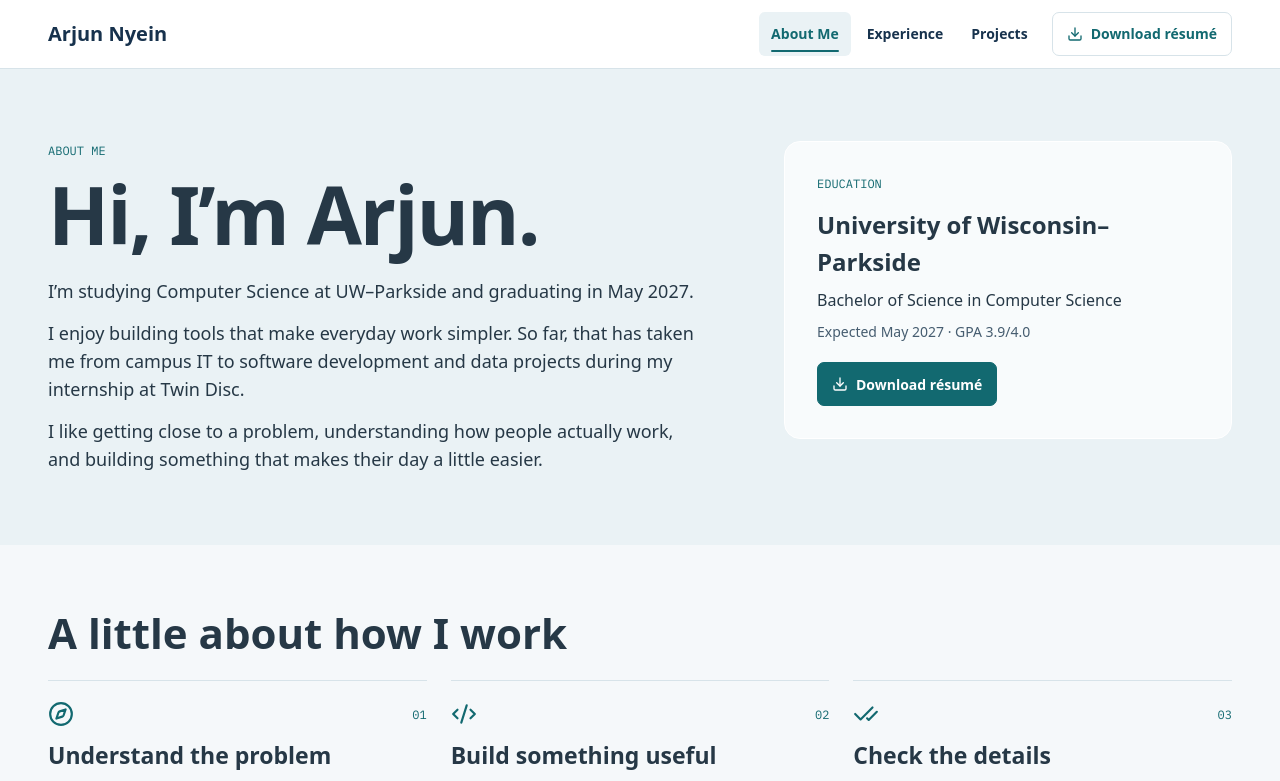
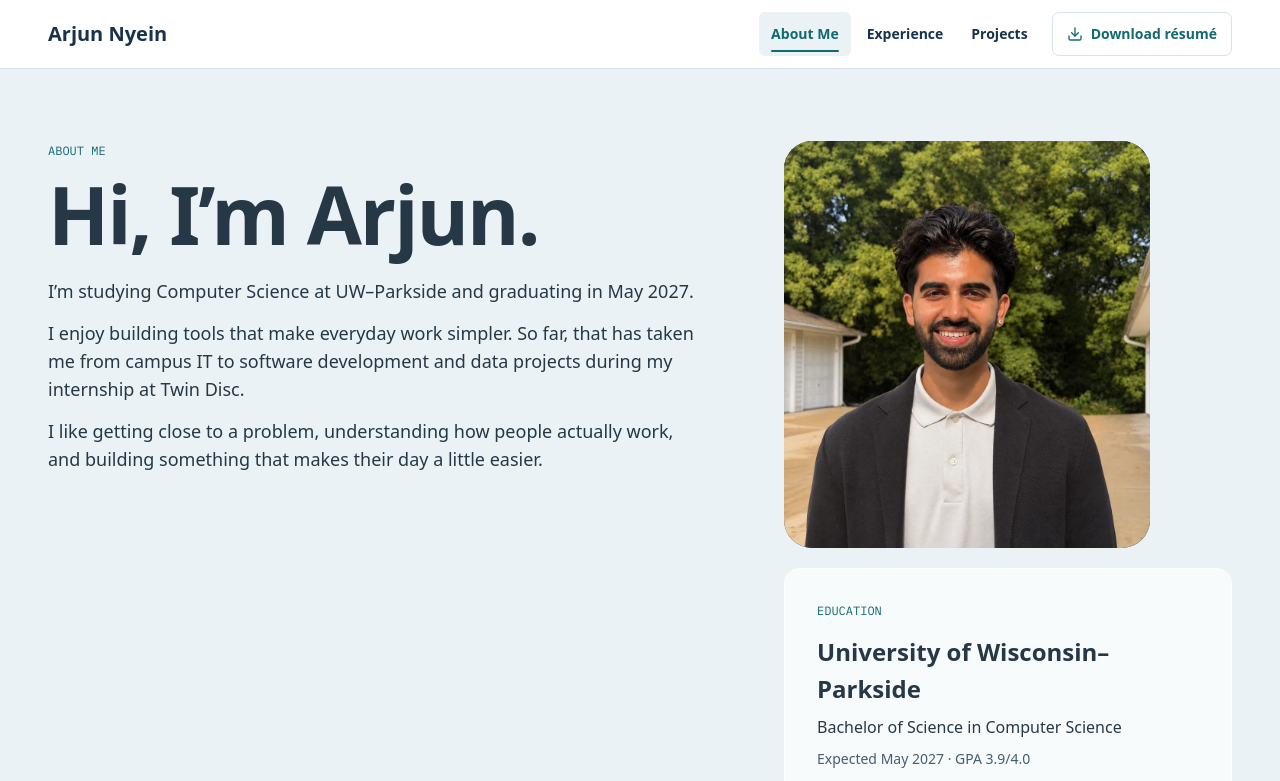
Before and after one commit to ArjunNyein/arjun-portfolio, a Next.js app: page /about in a window 1280 px wide. Shown: the top 781 px of the page. Built offline with nearby package versions, Linux system fonts and the light colour scheme.

Commit message:
Restore headshot on About Me

```diff
--- a/app/about/page.tsx
+++ b/app/about/page.tsx
@@ -1,4 +1,5 @@
 import type { Metadata } from "next";
+import Image from "next/image";
 import { CheckCheck, Code2, Compass, Dumbbell, Mountain, Sparkles, Utensils } from "lucide-react";
 import { ResumeLink } from "@/components/site";
 import { profile, toolbox } from "@/content/portfolio";
@@ -28,6 +29,17 @@ export default function About() {
               <p>I like getting close to a problem, understanding how people actually work, and building something that makes their day a little easier.</p>
             </div>
           </div>
+          <div className="space-y-5">
+            <div className="relative aspect-[4/4.45] w-full max-w-[366px] overflow-hidden rounded-[1.75rem] bg-panel">
+              <Image
+                src="/arjun-nyein.webp"
+                alt="Arjun Nyein"
+                fill
+                preload
+                sizes="(min-width: 406px) 366px, calc(100vw - 40px)"
+                className="object-cover object-[center_32%]"
+              />
+            </div>
             <aside className="rounded-2xl border border-white bg-white/70 p-6 sm:p-8">
               <h2 className="eyebrow font-normal text-teal">Education</h2>
               <p className="mt-3 font-display text-2xl font-bold">{profile.university}</p>
@@ -35,6 +47,7 @@ export default function About() {
               <p className="mt-2 text-sm text-muted">Expected {profile.graduation} · GPA {profile.gpa}</p>
               <div className="mt-5"><ResumeLink /></div>
             </aside>
+          </div>
         </div>
       </section>
       <section className="shell py-11 sm:py-16" aria-labelledby="approach">
```
Lines whose indentation alone changed are shown as unchanged.
